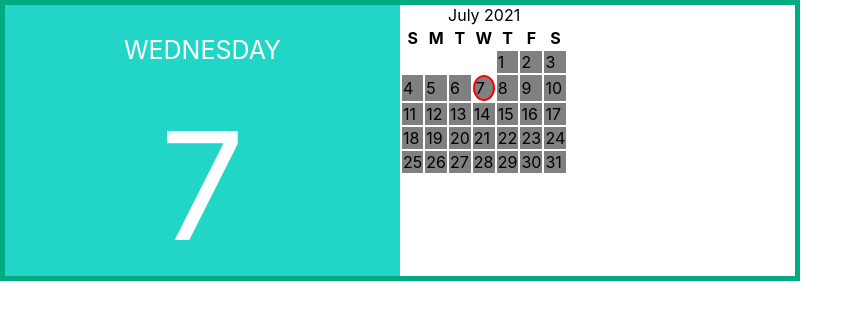
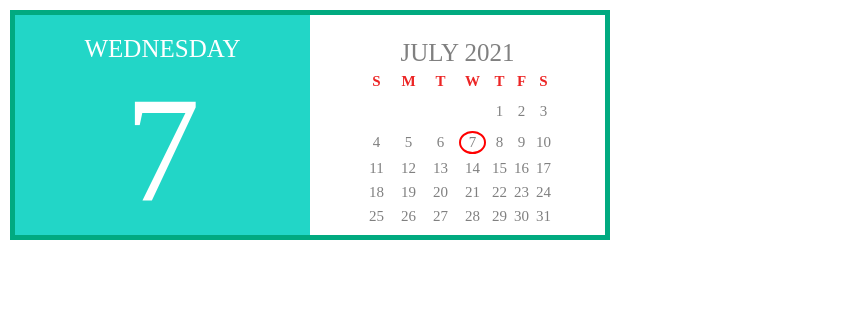
Before and after one commit to Alex-it-work/React-HW, a React (Create React App) app: page / in a window 1280 px wide. Shown: the top 320 px of the page, without its empty margins (0-863 px from the left). Built offline with nearby package versions, Linux system fonts and the light colour scheme.

Commit message:
Add Styles

```diff
--- a/src/components/Calendar/Calendar.module.sass
+++ /dev/null
@@ -1,37 +0,0 @@
-*
-  box-sizing: border-box
-  // font-family:'Times New Roman', serif
-//ошибка фонта, разобраться
-.calendarContainer
-    display: flex
-    flex-direction: row
-    flex-wrap: wrap
-    max-width: 800px
-    min-width: 350px
-    border: 5px solid #01aa80
-    .dayContainer
-      display: flex
-      flex-direction: column
-      width: 50%
-      background-color: #22d6c7
-      text-align: center
-      .currentDayOfWeek
-        margin: 30px
-        font-size: 25px
-        color: white
-        text-transform: uppercase
-      .currentDayNumber
-        font-size: 150px
-        color: white
-
-
-
-.currentMonth
-  background-color: grey
-
-.otherMonth
-  opacity: 0
-
-.currentDay
-  border: 2px solid red
-  border-radius: 50%
--- /dev/null
+++ b/src/components/Calendar/Calendar.module.scss
@@ -0,0 +1,75 @@
+* {
+  box-sizing: border-box;
+  font-family: "Times New Roman", Times, serif;
+}
+
+.calendarContainer {
+  display: flex;
+  flex-direction: row;
+  flex-wrap: wrap;
+  max-width: 600px;
+  min-width: 280px;
+  border: 5px solid #01aa80;
+  margin: 10px;
+}
+
+.dayContainer {
+  display: flex;
+  flex-direction: column;
+  width: 50%;
+  background-color: #22d6c7;
+  text-align: center;
+  flex-basis: 190px;
+  flex-grow: 1;
+}
+
+.currentDayOfWeek {
+  margin-top: 20px;
+  font-size: 25px;
+  color: white;
+  text-transform: uppercase;
+}
+
+.currentDayNumber {
+  font-size: 150px;
+  color: white;
+}
+
+.monthContainer {
+  display: flex;
+  justify-content: center;
+  width: 50%;
+  align-items: center;
+  flex-basis: 190px;
+  flex-grow: 1;
+}
+
+.dateGrid {
+  border-spacing: 5px;
+  text-align: center;
+  font-size: 25px;
+  color: grey;
+}
+
+.currentMonthYear {
+  margin-top: 20px;
+  text-transform: uppercase;
+}
+
+.otherMonth {
+  opacity: 0;
+}
+
+.currentDay {
+  border: 2px solid red;
+  border-radius: 50%;
+}
+
+.weekDays {
+  color: rgb(236, 37, 37);
+  font-size: 15px;
+}
+
+.currentMonth {
+  font-size: 15px;
+}
--- a/src/components/Calendar/Day/index.jsx
+++ b/src/components/Calendar/Day/index.jsx
@@ -1,6 +1,6 @@
 import React from "react";
 import { format } from "date-fns";
-import styles from "./../Calendar.module.sass";
+import styles from "./../Calendar.module.scss";
 
 function Day() {
   const currentDate = new Date();
--- a/src/components/Calendar/Month/index.jsx
+++ b/src/components/Calendar/Month/index.jsx
@@ -1,6 +1,7 @@
 import React from "react";
+import { format, getWeeksInMonth, getWeek } from "date-fns";
 import Week from "./../Week";
-import { format, getWeeksInMonth, getWeek } from "date-fns";
+import styles from "./../Calendar.module.scss";
 
 const getWeeks = date => {
   const firstDayOfMonth = new Date(date.getFullYear(), date.getMonth(), 1);
@@ -20,10 +21,12 @@ function Month(props) {
   const { date } = props;
 
   return (
-    <section>
-      <table>
-        <caption>{format(date, "MMMM y")}</caption>
-        <thead>
+    <section className={styles.monthContainer}>
+      <table className={styles.dateGrid}>
+        <caption className={styles.currentMonthYear}>
+          {format(date, "MMMM y")}
+        </caption>
+        <thead className={styles.weekDays}>
           <tr>
             <th>S</th>
             <th>M</th>
--- a/src/components/Calendar/Week/index.jsx
+++ b/src/components/Calendar/Week/index.jsx
@@ -4,7 +4,7 @@ import PropTypes from "prop-types";
 import React from "react";
 
 import CalendarDate from "./../CalendarDate";
-import styles from "./../Calendar.module.sass";
+import styles from "./../Calendar.module.scss";
 
 const getDaysOfWeek = (date, week, year) => {
   const startOfWeek = parse(`${year} ${week}`, "Y w", new Date());
--- a/src/components/Calendar/index.jsx
+++ b/src/components/Calendar/index.jsx
@@ -1,7 +1,7 @@
 import React, { Component } from "react";
 import Day from "./Day";
 import Month from "./Month";
-import styles from "./Calendar.module.sass";
+import styles from "./Calendar.module.scss";
 
 class Calendar extends Component {
   constructor(props) {
```
